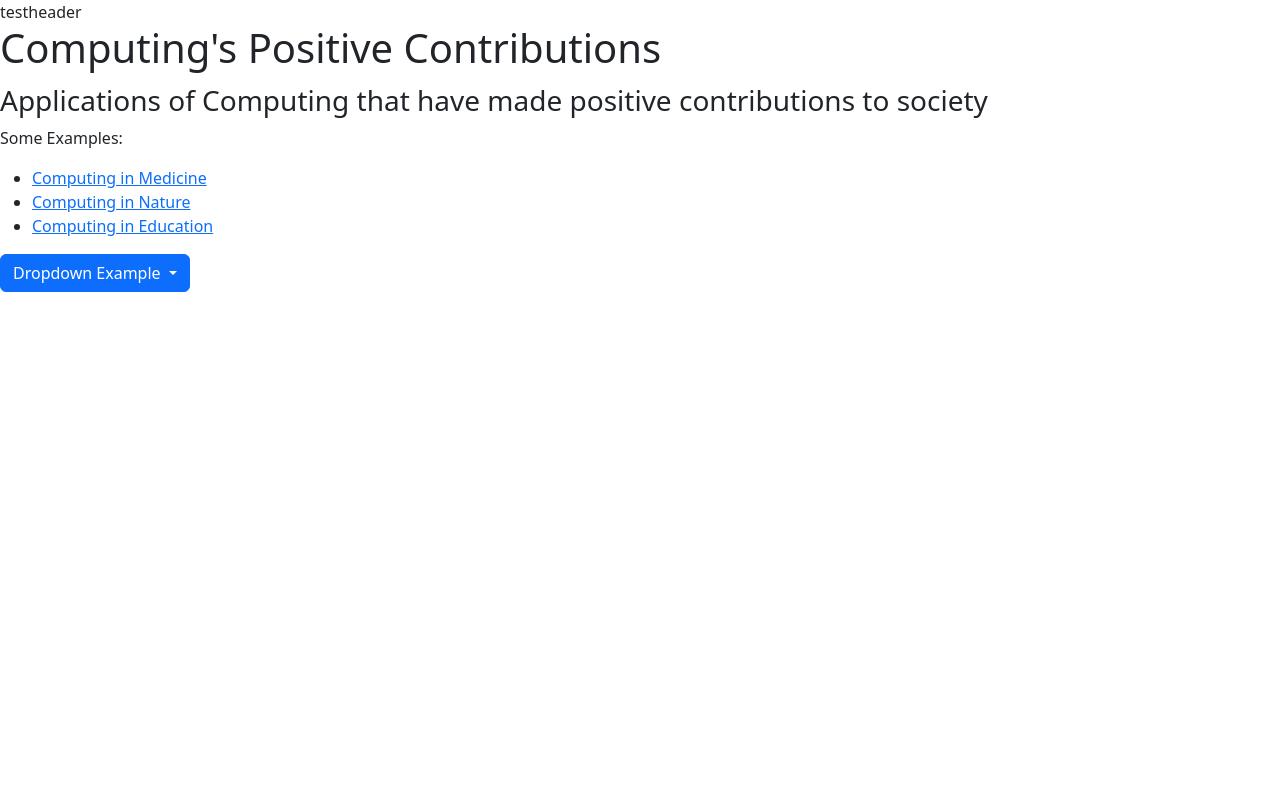
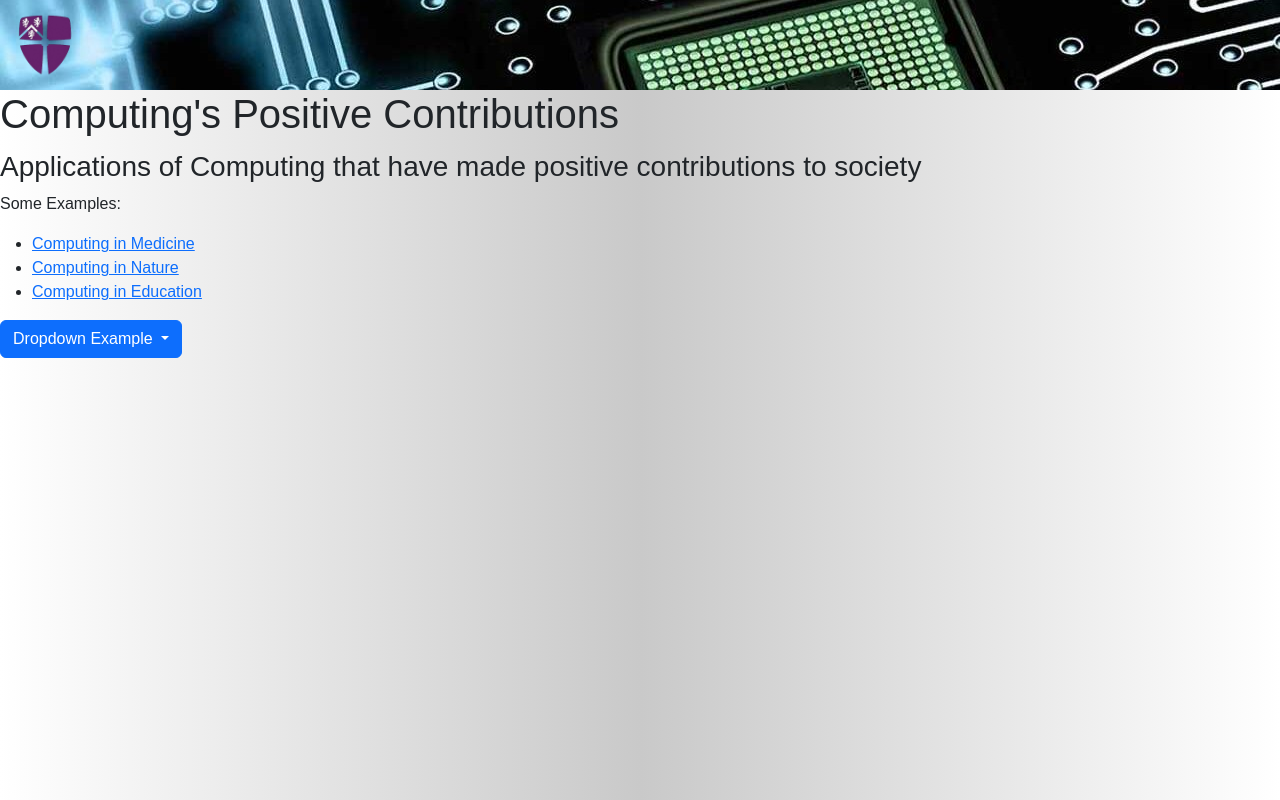
Before and after one commit to GREX18/GreatRepo, a plain HTML site: page index.html in a window 1280 px wide. Drawn offline with nearby package versions, Linux system fonts and the light colour scheme.

Commit message:
Added logo to header.

```diff
--- a/CompInMedcine.css
+++ b/CompInMedcine.css
@@ -1,8 +1,17 @@
 body {
-    background-image: linear-gradient(to right, #ffffff, #e9e9e9, #ffffff);
+    background-image: linear-gradient(to right, #ffffff, #c9c9c9, #ffffff);
   }
 * {
     font-family: "Quantico", sans-serif;
     font-weight: 400;
     font-style: bold;
   }
+
+.indexheader {
+  background-image: url(header\ banner.jpg);
+  padding: 5px;
+}
+
+#logo {
+  max-height: 80px;
+}
--- a/index.html
+++ b/index.html
@@ -5,10 +5,10 @@
         <meta name="viewport" content="width=device-width, initial-scale=1">
         <title> Computing's Positive Contributions </title>
         <link href="https://cdn.jsdelivr.net/npm/bootstrap@5.3.8/dist/css/bootstrap.min.css" rel="stylesheet" integrity="sha384-sRIl4kxILFvY47J16cr9ZwB07vP4J8+LH7qKQnuqkuIAvNWLzeN8tE5YBujZqJLB" crossorigin="anonymous">
-
+        <link href="CompInMedcine.css" rel="stylesheet">
     </head>
     <body>
-        <header> testheader </header>
+        <header class="indexheader"> <img id="logo" src="durhamlogo.png" alt="Durham Logo"> </header>
         <h1> Computing's Positive Contributions </h1>
         <h2><small> Applications of Computing that have made positive contributions to society </small></h2>
 
```
Also changed, not shown: durhamlogo.png (added).
